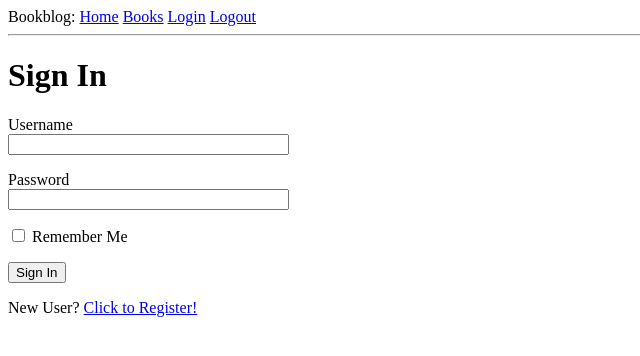
After one commit to Salwerkas/BookBlog, a Flask app: page /login in a window 1280 px wide. The commit adds this page. Shown: the top 356 px of the page, without its empty margins (0-640 px from the left). Run offline with Flask 2, Linux system fonts and the light colour scheme.

Commit message:
Utworzenie nawigacji po stronie BookBlog-10

```diff
--- /dev/null
+++ b/app/forms.py
@@ -0,0 +1,10 @@
+from flask_wtf import FlaskForm
+from wtforms import StringField, PasswordField, BooleanField, SubmitField
+from wtforms.validators import ValidationError, DataRequired, Email, EqualTo
+
+
+class LoginForm(FlaskForm):
+	username = StringField('Username', validators=[DataRequired()])
+	password = PasswordField('Password', validators =[DataRequired()])
+	remember_me = BooleanField('Remember Me')
+	submit = SubmitField('Sign In')
--- a/app/routes.py
+++ b/app/routes.py
@@ -1,7 +1,17 @@
 from flask import render_template, flash, redirect, url_for
 from app import app
+from app.forms import LoginForm
 
 @app.route('/')
 @app.route('/index')
 def index():
 	return render_template('index.html', title='Home')
+
+@app.route('/show_books', methods=['GET', 'POST'])
+def show_books():
+    return render_template('books.html', title='Books')
+
+@app.route('/login', methods=['GET','POST'])
+def login():
+	form = LoginForm()
+	return render_template('login.html', title='Sign In', form=form)
--- a/app/templates/base.html
+++ b/app/templates/base.html
@@ -9,10 +9,10 @@
 	{% endif %}
 
 	<nav>
-		Microblog:
+		Bookblog:
 		<a href="{{ url_for('index') }}">Home</a>
-		<a href='#''>Books</a>
-		<a href="#">Login</a>
+		<a href="{{ url_for('show_books') }}">Books</a>
+		<a href="{{ url_for('login') }}">Login</a>
 		<a href="#">Logout</a>
 	</nav>
 </head>
--- /dev/null
+++ b/app/templates/login.html
@@ -0,0 +1,25 @@
+{% extends "base.html" %}
+{% block content %}
+
+	<h1>Sign In</h1>
+	<form action="" method="post" novalidate>
+		{{ form.hidden_tag() }}
+		<p>
+			{{ form.username.label }}<br>
+			{{ form.username(size=32) }}<br>
+			{% for error in form.username.errors %}
+			<span style="color: red;">[{{ error }}]</span>
+			{% endfor %}
+		</p>
+		<p>
+			{{ form.password.label }}<br>
+			{{ form.password(size=32) }}<br>
+			{% for error in form.password.errors %}
+			<span style="color: red;">[{{ error }}]</span>
+			{% endfor %}
+		</p>
+		<p>{{ form.remember_me() }} {{ form.remember_me.label }}</p>
+		<p>{{ form.submit() }}</p>
+	</form>
+	<p>New User? <a href="#">Click to Register!</a></p>
+{% endblock%}
```
Also changed, not shown: app/templates/books.html (added, +16 -0 lines).
